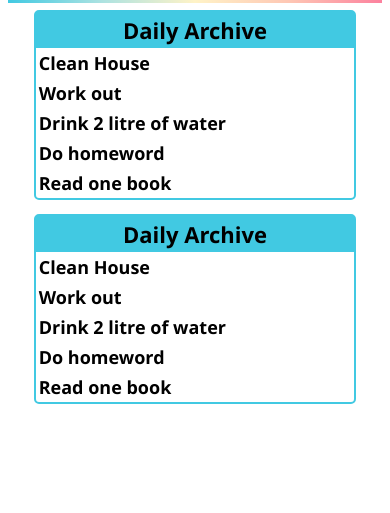
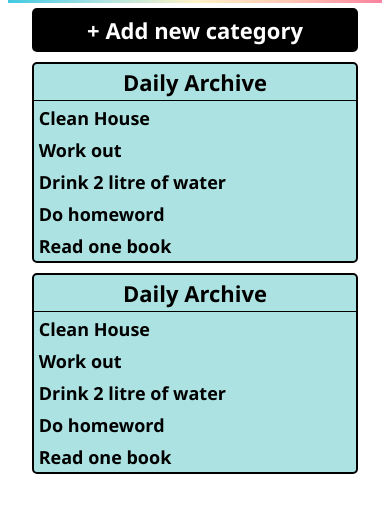
Before and after one commit to ivwilina/todo-list-v1, a plain HTML site: page index.html in a window 390 px wide. Shown: the part 51-564 px from the top of the page. Drawn offline with Linux system fonts and the light colour scheme.

Commit message:
css mobile 600px

```diff
--- a/index.html
+++ b/index.html
@@ -13,6 +13,14 @@
     </div>
     <div class="container">
         <div class="list-container">
+            <div class="wrapper col-s-2">
+                <div class="category-container create-s-1">
+                    <div class="category-create">
+                        + Add new category
+                    </div>
+                </div>
+            </div>
+            <div class="category-container col-s-1">
                 <div class="category">
                     <div class="category-title">
                         Daily Archive
@@ -34,7 +42,7 @@
                     </div>
                 </div>
             </div>
-        <div class="list-container">
+            <div class="category-container col-s-1">
                 <div class="category">
                     <div class="category-title">
                         Daily Archive
@@ -57,5 +65,6 @@
                 </div>
             </div>
         </div>
+    </div>
 </body>
 </html>
--- a/style.css
+++ b/style.css
@@ -19,23 +19,42 @@
     align-items: center;
 }
 .category{
-    margin: 7px;
-    border: 2px solid #41C9E2;
+    background-color: #ACE2E1;
+    border: 2px solid black;
     border-radius: 5px;
+}
+.wrapper{
+    width: 100%;
+}
+.category-create{
+    text-align: center;
+    font-size: 22px;
+    font-weight: bold;
+    color: white;
+    background-color: black;
+    border-radius: 5px;
+    padding: 7px;
+}
+.category-container{
+    width: 100%;
 }
 .category-title{
     width: 100%;
-    background-color: #41C9E2;
     text-align: center;
     font-size: 22px;
     font-weight: bold;
     padding-top: 3px;
     padding-bottom: 3px;
+    border-bottom: 1px solid black;
 }
 .goal{
-    padding: 3px 3px;
+    padding: 5px 3px 3px 5px;
     font-size: 18px;
     font-weight: 600;
+}
+[class*="col-"]{
+    float: left;
+    padding: 5px;
 }
 /* Extra small devices (phones, 600px and down) */
 @media only screen and (max-width: 600px) {
@@ -46,7 +65,19 @@
 
 /* Small devices (portrait tablets and large phones, 600px and up) */
 @media only screen and (min-width: 600px) {
-
+    .list-container{
+        width: 80%;
+    }
+    .col-s-1{
+        width: 50%;
+    }
+    .col-s-2{
+        width: 100%;
+    }
+    .create-s-1{
+        width: 50%;
+        padding-right: 5px;
+    }
 }
 
 /* Medium devices (landscape tablets, 768px and up) */
```
Lines whose indentation alone changed are shown as unchanged.
